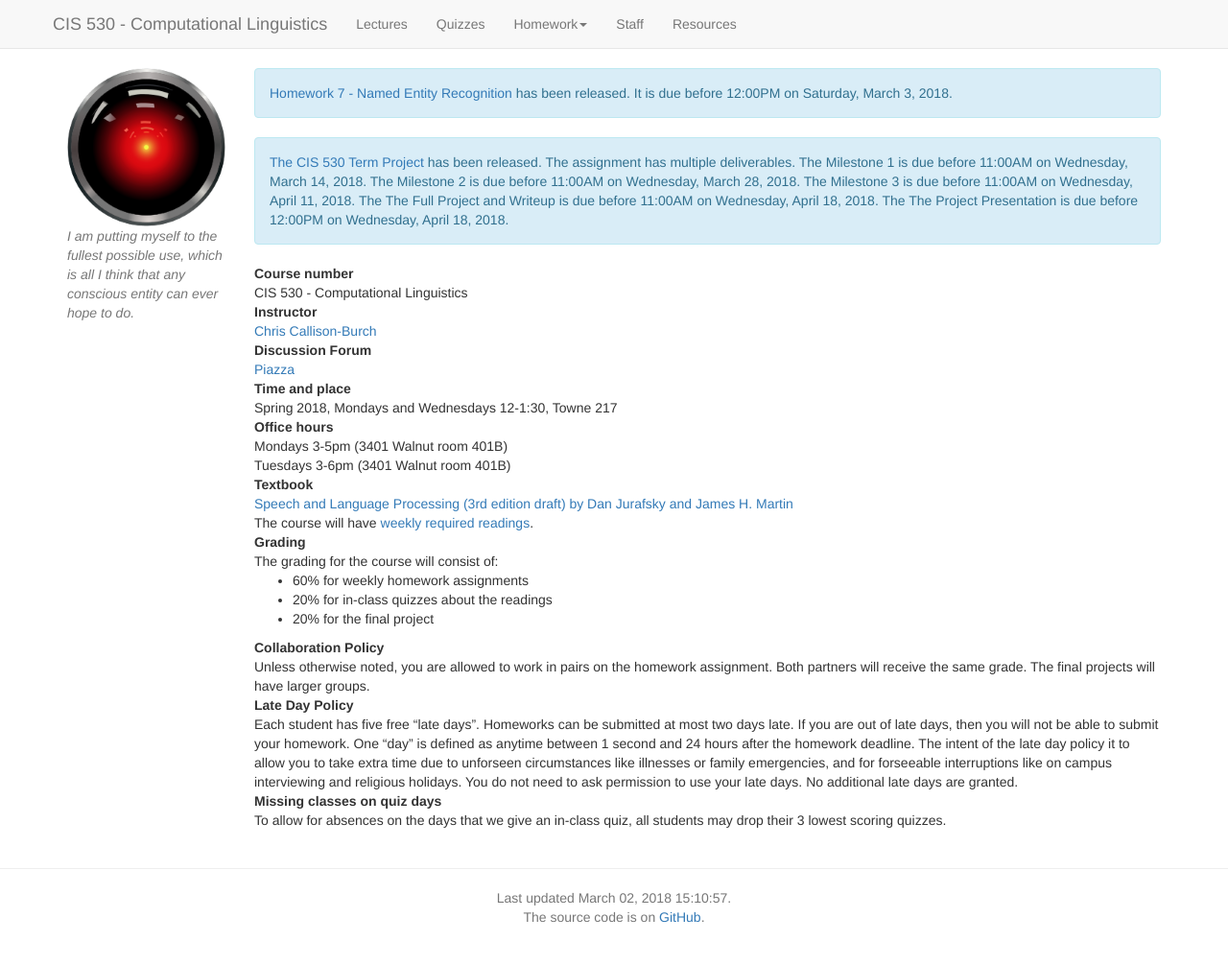
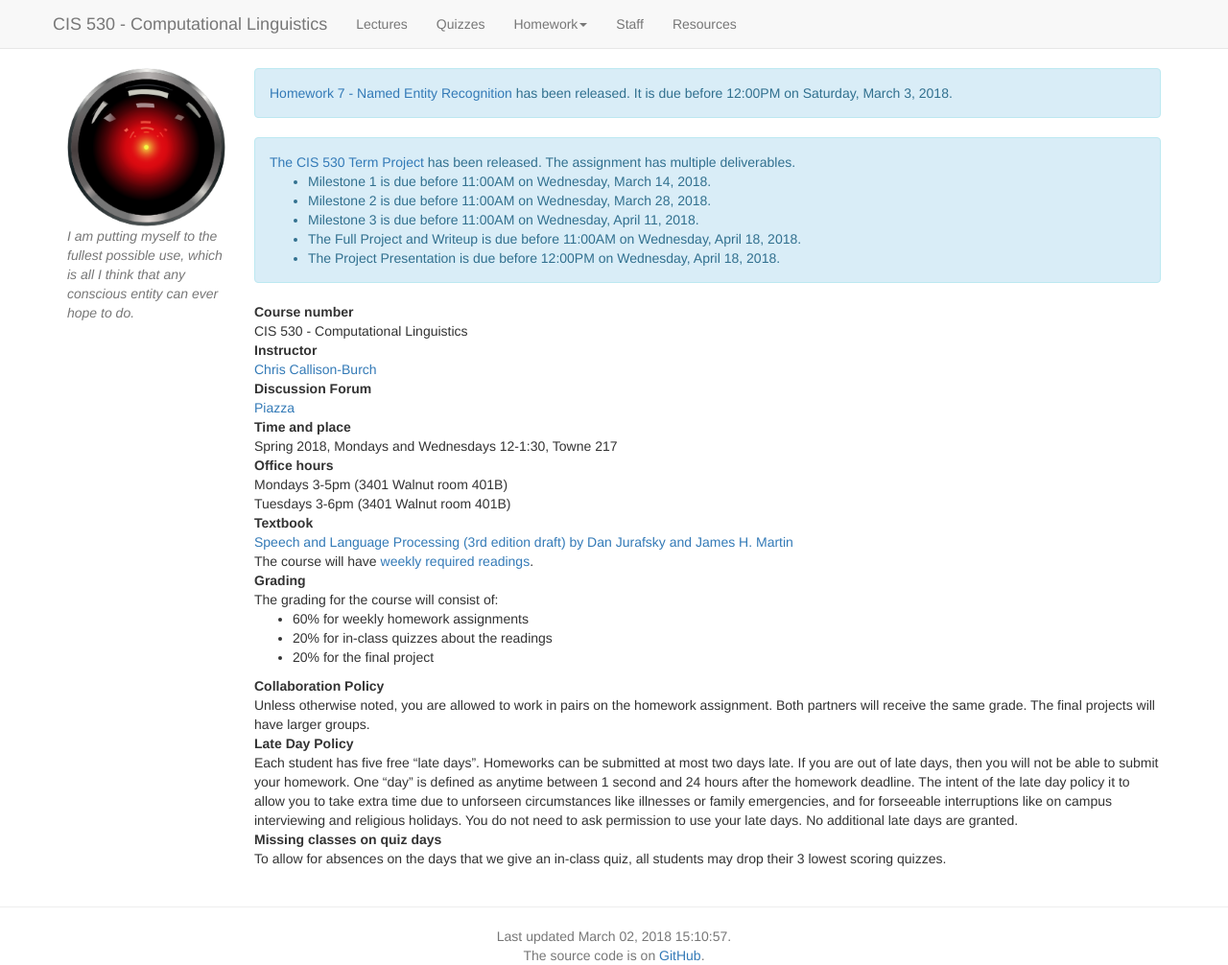
Before and after one commit to computational-linguistics-class/computational-linguistics-class.github.io, a Jekyll site: the page built from index.md, in a window 1280 px wide. Shown: the whole page at 96% size. Built offline with Jekyll 4.4.1, drawn with Linux system fonts in a browser that asks for light colours; nearby versions of some CDN libraries; a script that is not in the unit is left out; before the commit the page ends 966 px from its top, so only the background shows below that.

Commit message:
Minor edit

```diff
--- a/index.md
+++ b/index.md
@@ -18,9 +18,11 @@ active_tab: main_page
 <a href="{{page.url}}">{{ page.title }}</a> has been released.
 {% if page.deliverables %}
 The assignment has multiple deliverables.
+<ul>
 {% for deliverable in page.deliverables %}
-The {{deliverable.description}} is due before {{ deliverable.due_date | date: "%I:%M%p" }} on {{ deliverable.due_date | date: "%A, %B %-d, %Y" }}.
+<li>{{deliverable.description}} is due before {{ deliverable.due_date | date: "%I:%M%p" }} on {{ deliverable.due_date | date: "%A, %B %-d, %Y" }}.</li>
 {% endfor %}
+</ul>
 {% else %}
 It is due before {{ page.due_date | date: "%I:%M%p" }} on {{ page.due_date | date: "%A, %B %-d, %Y" }}.
 {% endif %}
```
